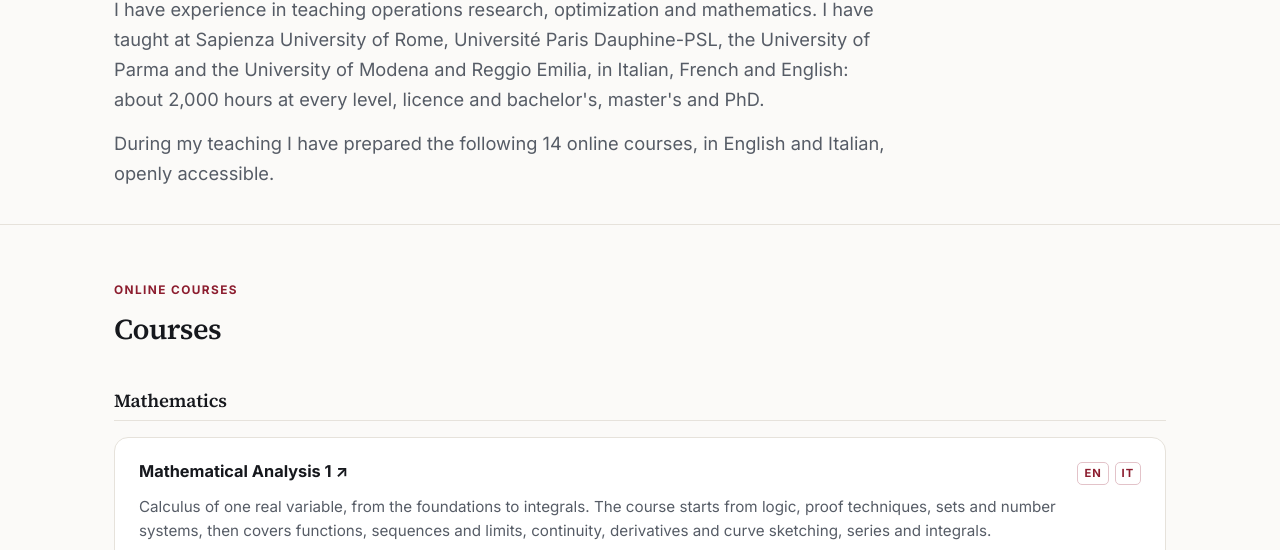
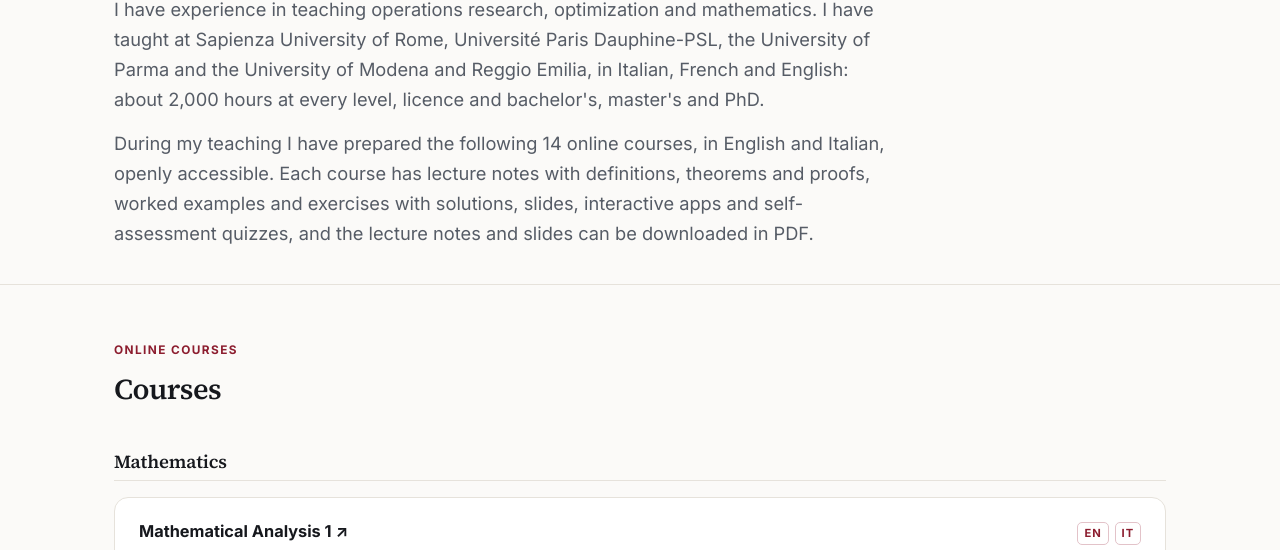
Before and after one commit to fabiofurini/fabiofurini.github.io, a plain HTML site: page docs/teaching/index.html in a window 1280 px wide. Shown: the part 232-782 px from the top of the page. Drawn offline with Linux system fonts and the light colour scheme.

Commit message:
Teaching: what every course contains
Co-Authored-By: Claude Opus 5.5 <noreply@anthropic.com>

```diff
--- a/docs/teaching/index.html
+++ b/docs/teaching/index.html
@@ -45,7 +45,7 @@
   <p class="eyebrow">Teaching</p>
   <h1>Teaching</h1>
 <p class="lead">I have experience in teaching operations research, optimization and mathematics. I have taught at Sapienza University of Rome, Université Paris Dauphine-PSL, the University of Parma and the University of Modena and Reggio Emilia, in Italian, French and English: about 2,000 hours at every level, licence and bachelor&#39;s, master&#39;s and PhD.</p>
-<p class="lead">During my teaching I have prepared the following 14 online courses, in English and Italian, openly accessible.</p>
+<p class="lead">During my teaching I have prepared the following 14 online courses, in English and Italian, openly accessible. Each course has lecture notes with definitions, theorems and proofs, worked examples and exercises with solutions, slides, interactive apps and self-assessment quizzes, and the lecture notes and slides can be downloaded in PDF.</p>
 </div></div>
 
 <section class="block"><div class="wrap">
```
Also changed, not shown: docs/it/teaching/index.html (+1 -1 lines), 2 other files.
